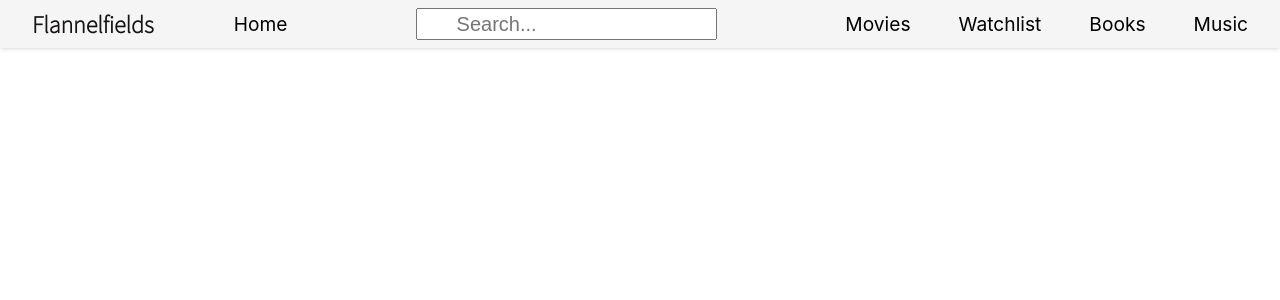
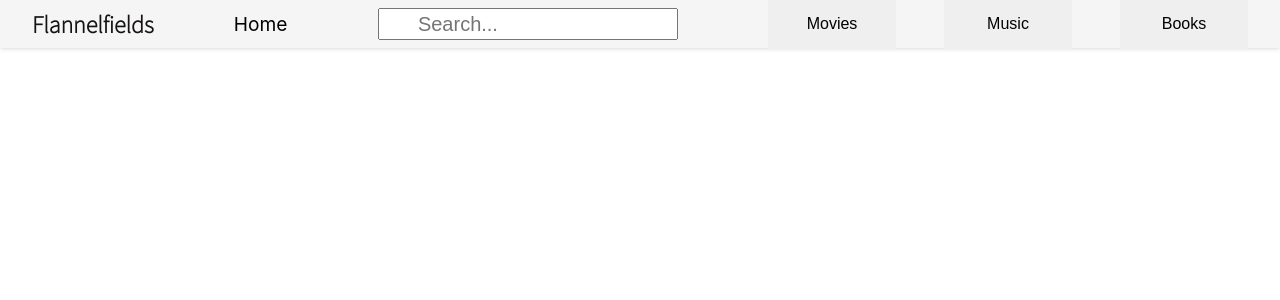
Before and after one commit to samfallowfield/Movie_App, a React (Create React App) app: page /movies in a window 1280 px wide. Shown: the top 300 px of the page. Built offline with nearby package versions, Linux system fonts and the light colour scheme.

Commit message:
added dropdown menu to the navbar for ease of use

```diff
--- a/src/App.js
+++ b/src/App.js
@@ -7,6 +7,8 @@ import Movies from './pages/Movies';
 import Books from './pages/Books';
 import Music from './pages/Music';
 import MovieCollection from './pages/MovieCollection';
+import ToggleTest from './pages/ToggleTest';
+import UnwatchedMovies from './components/UnwatchedMovies';
 import axios from "./data/axios.config.js";
 
 
@@ -37,6 +39,8 @@ function App() {
             <Route exact path="/books" element={<Books/>}/>
             <Route exact path="/music" element={<Music/>}/>
             <Route exact path="/moviecollection" element={<MovieCollection/>}/>
+            <Route exact path="/toggletest" element ={<ToggleTest/>}/>
+            <Route exact path="/unwatchedmovies" element ={<UnwatchedMovies/>}/>
         </Routes>
       </div>
     </BrowserRouter>
--- a/src/Css/NavList.css
+++ b/src/Css/NavList.css
@@ -1,4 +1,4 @@
-.NavBar__navList{
+.NavList {
   display: flex;
   align-items: flex-end;
   gap: 3rem;
@@ -8,10 +8,48 @@
 .navItem {
   list-style: none;
   text-decoration: none;
-    font-size: 120%
+  font-size: 120%;
 }
 
 .navItem a {
   color: black;
   text-decoration: none;
 }
+
+.dropbtn {
+  /* background-color: #ddd; */
+  color: rgb(0, 0, 0);
+  padding: 16px;
+  font-size: 16px;
+  border: none;
+  width: 8rem;
+}
+
+.dropdown {
+  position: relative;
+  display: inline-block;
+}
+
+.dropdown_content {
+  display: none;
+  position: absolute;
+  background-color: var(--clr-gray100);
+  min-width: 180px;
+  box-shadow: 0px 8px 16px 0px rgba(0, 0, 0, 0.2);
+  z-index: 1;
+}
+
+.dropdown_content a {
+  color: black;
+  padding: 12px 16px;
+  text-decoration: none;
+  display: block;
+}
+
+.dropdown_content a:hover {
+  background-color: #ddd;
+}
+
+.dropdown:hover .dropdown_content {
+  display: block;
+}
--- /dev/null
+++ b/src/Css/NavProto.css
@@ -0,0 +1,42 @@
+.NavList{
+    display: flex;
+    align-items: flex-end;
+    gap: 3rem;
+    padding: 0;
+  }
+
+.dropbtn {
+    /* background-color: #ddd; */
+    color: rgb(0, 0, 0);
+    padding: 16px;
+    font-size: 16px;
+    border: none;
+    width: 8rem;
+  }
+
+  .dropdown {
+    position: relative;
+    display: inline-block;
+  }
+
+  .dropdown_content {
+    display: none;
+    position: absolute;
+    background-color: var(--clr-gray100);
+    min-width: 180px;
+    box-shadow: 0px 8px 16px 0px rgba(0,0,0,0.2);
+    z-index: 1;
+  }
+
+  .dropdown_content a {
+    color: black;
+    padding: 12px 16px;
+    text-decoration: none;
+    display: block;
+  }
+
+  .dropdown_content a:hover {background-color: #ddd;}
+
+  .dropdown:hover .dropdown_content {display: block;}
+
+  /* .dropdown:hover .dropbtn {background-color: #3e8e41;} */
--- /dev/null
+++ b/src/Css/ToggleTest.css
@@ -0,0 +1,3 @@
+.toggleButton{
+    position: top;
+}
--- a/src/components/MovieManagement.js
+++ b/src/components/MovieManagement.js
@@ -22,6 +22,7 @@ function MovieManagement(props) {
       overview: movie.overview,
       poster_path: movie.poster_path,
       release_date: movie.release_date.toString(),
+      seen: false,
     });
   };
 
--- a/src/components/NavList.js
+++ b/src/components/NavList.js
@@ -4,21 +4,29 @@ import "../Css/NavList.css";
 
 export default function NavList() {
   return (
-    <div className="NavBar__navlistContainer">
-      <ul className="NavBar__navList">
-        <li className="NavBar__navItem navItem">
-          <Link to="/movies">Movies</Link>
-        </li>
-        <li className="NavBar__navItem navItem">
-          <Link to="/moviecollection">Watchlist</Link>
-          </li>
-        <li className="NavBar__navItem navItem">
-          <Link to="/books">Books</Link>
-        </li>
-        <li className="NavBar__navItem navItem">
-          <Link to="/music">Music</Link>
-        </li>
-      </ul>
+    <div className="NavList">
+        <div class="dropdown">
+            <button class="dropbtn" >Movies</button>
+            <div class="dropdown_content">
+            <Link to="/movies">Search for movies</Link>
+            <Link to="/moviecollection">Watchlist</Link>
+            </div>
+        </div>
+        <div class="dropdown">
+            <button class="dropbtn" >Music</button>
+            <div class="dropdown_content">
+            <Link to="*">Search for music</Link>
+            <Link to="*">Music list </Link>
+            </div>
+        </div>
+        <div class="dropdown">
+            <button class="dropbtn">Books</button>
+            <div class="dropdown_content">
+            <Link to="*">Search for books</Link>
+            <Link to="*">Books list </Link>
+            </div>
+            </div>
+
     </div>
   );
 }
--- /dev/null
+++ b/src/components/UnwatchedMovies.js
@@ -0,0 +1,34 @@
+import React from "react";
+import "../Css/Movies.css";
+import axios from "axios";
+import MovieResultCard from "../components/MovieResultCard";
+import { useState, useEffect } from "react";
+
+
+function UnwatchedMovies() {
+    const [results, setResults] = useState([]);
+
+    const buttonStateDelete = "Delete";
+    const buttonStateWatched = "Watched";
+
+    useEffect(() => {
+        function fetchMovies() {
+        axios.get(`http://localhost:3000/movies`, {params: {"seen": false}}).then((res) => {
+          setResults(res.data.filter((movie) => movie.seen === false));
+        });
+      }
+      fetchMovies();
+    }, []);
+
+    return (
+      <ul className="Results">
+        {results.map((movie) => (
+          <li className="Poster" key={movie.id}>
+            <MovieResultCard movie={movie} buttonState={buttonStateDelete} buttonState2={buttonStateWatched}/>
+          </li>
+        ))}
+      </ul>
+    );
+  }
+
+export default UnwatchedMovies
--- a/src/pages/ToggleTest.js
+++ b/src/pages/ToggleTest.js
@@ -0,0 +1,40 @@
+import React from "react";
+import "../Css/Movies.css";
+import axios from "axios";
+import MovieResultCard from "../components/MovieResultCard";
+import { useState, useEffect } from "react";
+
+
+export default function App() {
+
+  const [results, setResults] = useState([]);
+  const buttonStateDelete = "Delete";
+  const buttonStateWatched = "Watched";
+  let [changeText, setChangeText] = useState(true);
+  let [toggleWatchlist, setToggleWatchlist] = useState(true);
+  const handleChange = () => {
+    return setToggleWatchlist(!toggleWatchlist);
+  };
+
+    useEffect(() => {
+      function fetchMovies() {
+      axios.get(`http://localhost:3000/movies`).then((res) => {
+        setResults(res.data);
+      });
+    }
+    fetchMovies();
+  }, []);
+
+  return (
+    <div>
+      <button className = "toggleButton"onClick={() => handleChange()}>click me</button>
+      {toggleWatchlist ?     <ul className="Results">
+      {results.map((movie) => (
+        <li className="Poster" key={movie.id}>
+          <MovieResultCard movie={movie} buttonState={buttonStateDelete} buttonState2={buttonStateWatched}/>
+        </li>
+      ))}
+    </ul> : "Banana"}
+    </div>
+  );
+}
```
Lines whose indentation alone changed are shown as unchanged.
